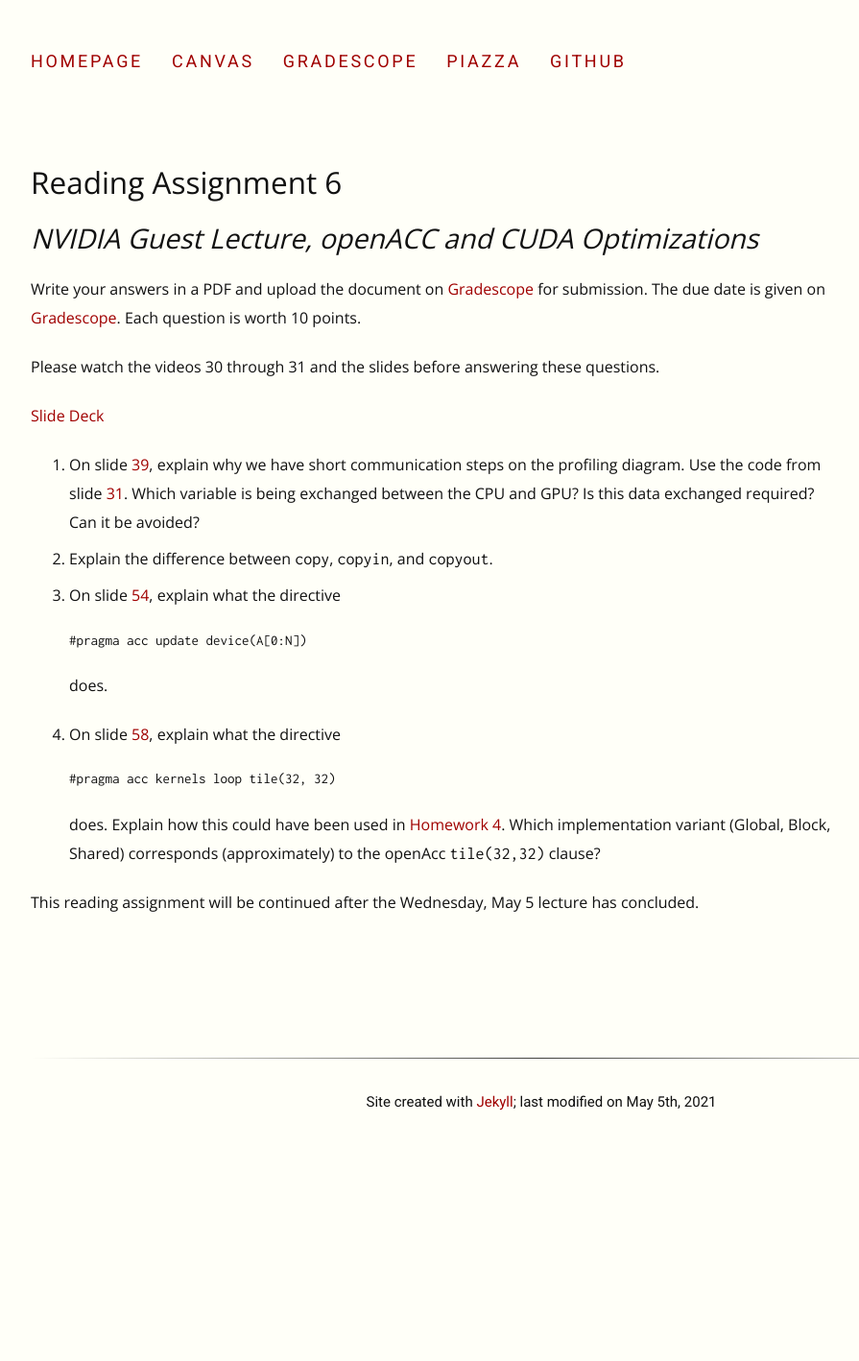
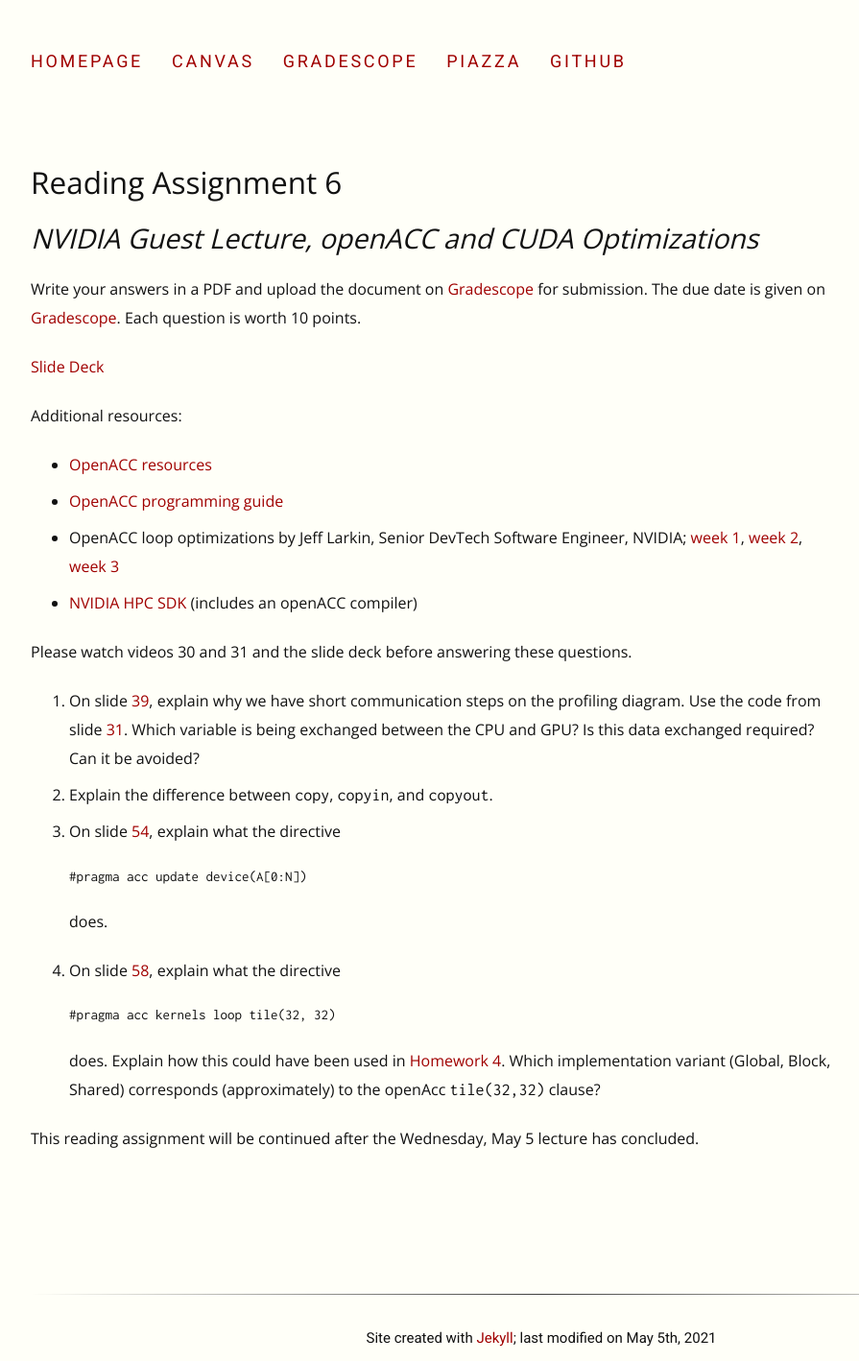
Before and after one commit to EricDarve/cme213-spring-2021, a Jekyll site: the page built from Reading Assignments/NVIDIA_openACC_optimization.md, in a window 1280 px wide. Shown: the whole page at 96% size, without its empty margins (128-1023 px from the left). Built offline with Jekyll 4.4.1, drawn with Linux system fonts in a browser that asks for light colours; before the commit the page ends 1172 px from its top, so only the background shows below that.

Commit message:
added links

```diff
--- a/Reading Assignments/NVIDIA_openACC_optimization.md
+++ b/Reading Assignments/NVIDIA_openACC_optimization.md
@@ -7,9 +7,16 @@ title: Reading Assignment 6
 
 Write your answers in a PDF and upload the document on [Gradescope](https://www.gradescope.com/courses/258024) for submission. The due date is given on [Gradescope](https://www.gradescope.com/courses/258024). Each question is worth 10 points.
 
-Please watch the videos 30 through 31 and the slides before answering these questions.
+[Slide Deck](../Lecture Slides/CME213_2021_OpenACC.pdf)
 
-[Slide Deck](../Lecture Slides/CME213_2021_OpenACC.pdf)
+Additional resources:
+
+- [OpenACC resources](https://www.openacc.org/resources)
+- [OpenACC programming guide](https://www.openacc.org/sites/default/files/inline-files/OpenACC_Programming_Guide_0.pdf)
+- OpenACC loop optimizations by Jeff Larkin, Senior DevTech Software Engineer, NVIDIA; [week 1](https://www.openacc.org/sites/default/files/inline-files/OpenACC_Course_Oct2018/OpenACC%20Course%202018%20Week%201.pdf), [week 2](https://www.openacc.org/sites/default/files/inline-files/OpenACC_Course_Oct2018/OpenACC%20Course%202018%20Week%202.pdf), [week 3](https://www.openacc.org/sites/default/files/inline-files/OpenACC_Course_Oct2018/OpenACC%20Course%202018%20Week%203.pdf)
+- [NVIDIA HPC SDK](https://developer.nvidia.com/hpc-sdk) (includes an openACC compiler)
+
+Please watch videos 30 and 31 and the slide deck before answering these questions.
 
 1. On slide [39](../Lecture Slides/CME213_2021_OpenACC.pdf#page=39), explain why we have short communication steps on the profiling diagram. Use the code from slide [31](../Lecture Slides/CME213_2021_OpenACC.pdf#page=31). Which variable is being exchanged between the CPU and GPU? Is this data exchanged required? Can it be avoided?
 1. Explain the difference between `copy`, `copyin`, and `copyout`.
```
